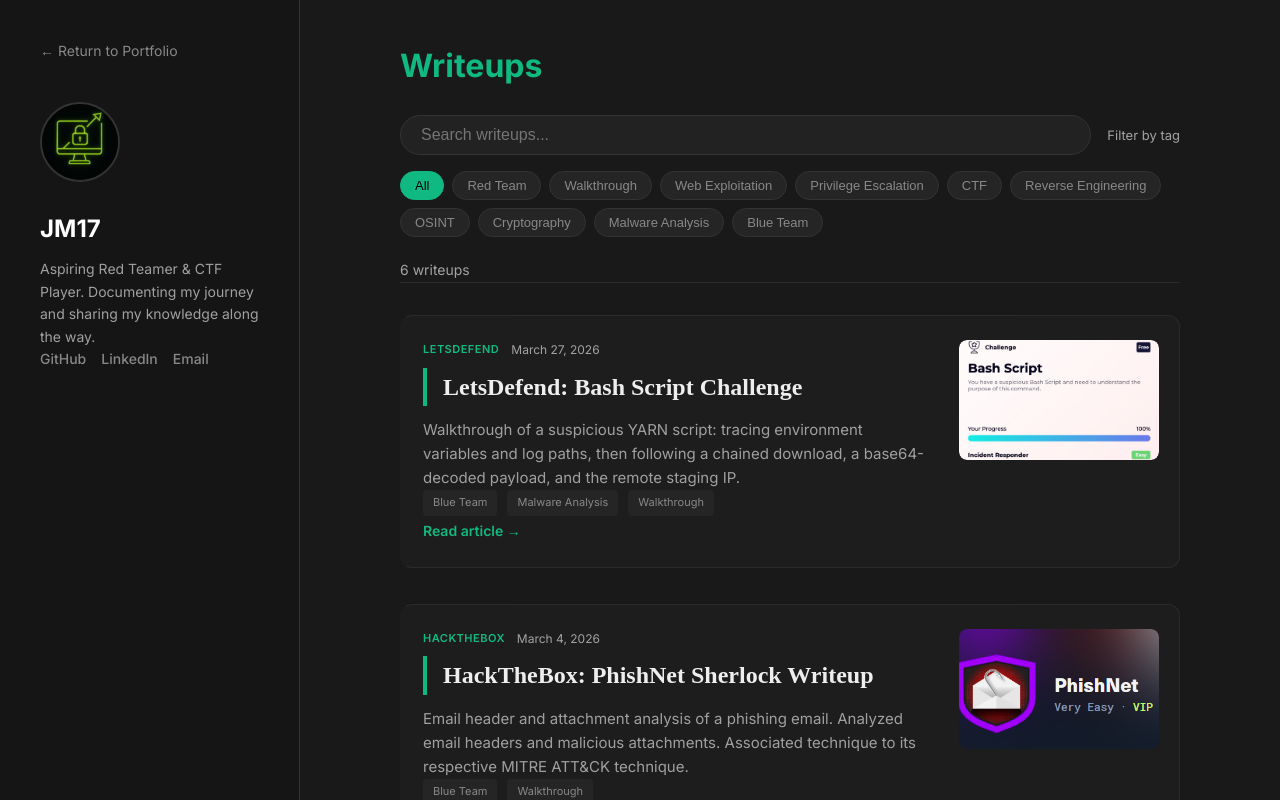
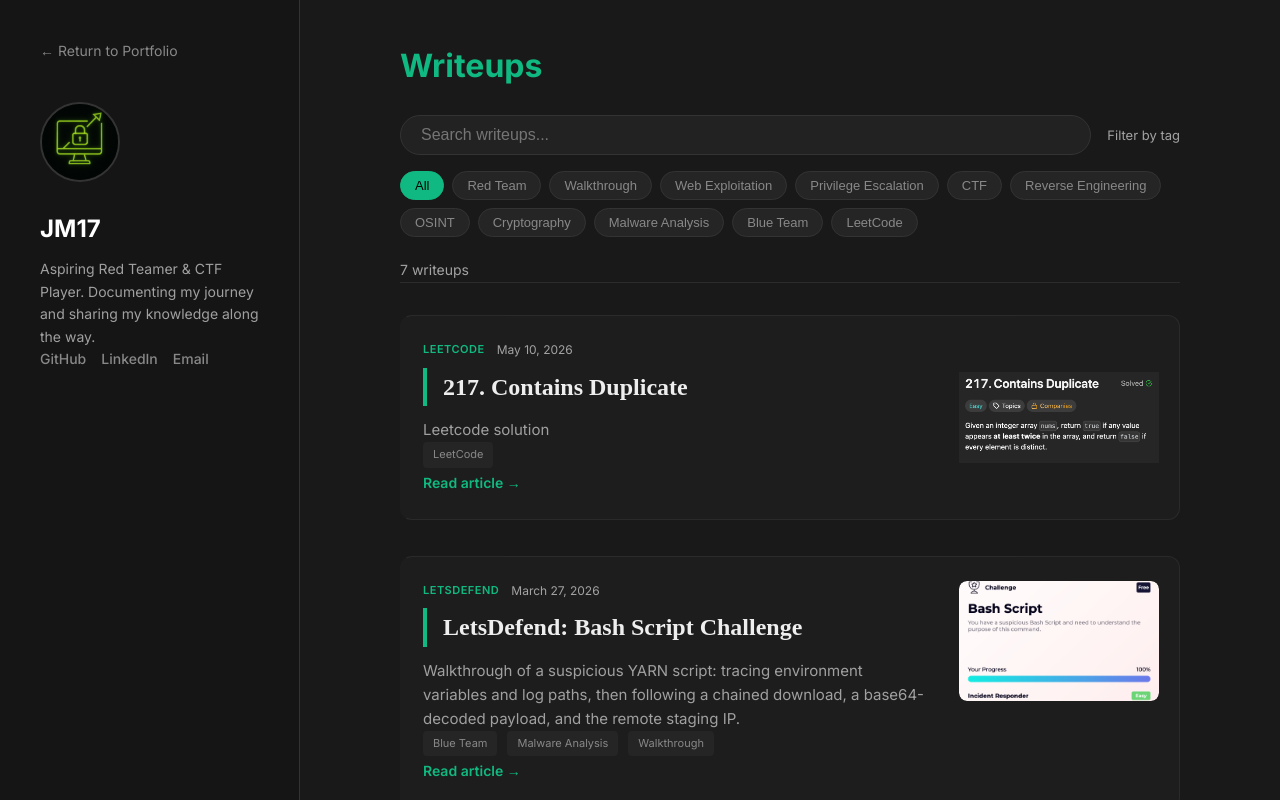
Before and after one commit to J17M/JM17-portfolio, a Next.js app: page /writeups in a window 1280 px wide. Shown: the top 800 px of the page. Built offline with nearby package versions, Linux system fonts and the light colour scheme.

Commit message:
added new writeup

```diff
--- a/src/app/globals.css
+++ b/src/app/globals.css
@@ -1860,6 +1860,20 @@
     object-fit: contain;
 }
 
+/* LeetCode thumbnail: match screenshot aspect ratio so nothing is cropped */
+.article-card[data-slug="leetcode-217-contains-duplicate"] .article-thumbnail {
+    background: transparent;
+    aspect-ratio: 786 / 356;
+    width: 200px;
+    height: auto;
+}
+.article-card[data-slug="leetcode-217-contains-duplicate"] .article-thumbnail img {
+    width: 100%;
+    height: 100%;
+    object-fit: contain;
+    object-position: center;
+}
+
 @media (max-width: 900px) {
     .article-card .article-thumbnail {
         width: 100%;
@@ -1871,4 +1885,12 @@
         max-width: 200px;
         margin: 0 auto;
     }
-}
+
+    .article-card[data-slug="leetcode-217-contains-duplicate"] .article-thumbnail {
+        width: 100%;
+        max-width: 320px;
+        aspect-ratio: 786 / 356;
+        height: auto;
+        margin: 0 auto;
+    }
+}
--- a/src/app/writeups/page.tsx
+++ b/src/app/writeups/page.tsx
@@ -104,7 +104,7 @@
         <div className="writeups-list">
           {filteredArticles.length > 0 ? (
             filteredArticles.map((article) => (
-              <Link href={article.slug} key={article.id} className="article-card" data-slug={article.slug}>
+              <Link href={article.slug} key={article.id} className="article-card" data-slug={article.id}>
                 <div className="article-content">
                   <div className="article-card-meta">
                     <span className="article-platform">{article.platform}</span>
--- a/src/data/writeups.ts
+++ b/src/data/writeups.ts
@@ -73,6 +73,16 @@
     image: "/assets/writeups/letsdefend-bash-script/thumbnail.png",
     contentFile: "letsdefend-bash-script.md",
   },
+  {
+    slug: 'leetcode-217-contains-duplicate',
+    title: "217. Contains Duplicate",
+    description: "Leetcode solution",
+    date: "May 10, 2026",
+    platform: "LeetCode",
+    tags: ["LeetCode"],
+    image: "/assets/writeups/leetcode-217-contains-duplicate/thumbnail.png",
+    contentFile: "leetcode-217-contains-duplicate.md",
+  },
 ];
 
 export function getWriteupBySlug(slug: string): Writeup | undefined {
```
Also changed, not shown: src/content/leetcode-217-contains-duplicate.md (added, +44 -0 lines), public/assets/writeups/leetcode-217-contains-duplicate/thumbnail.png (added).
